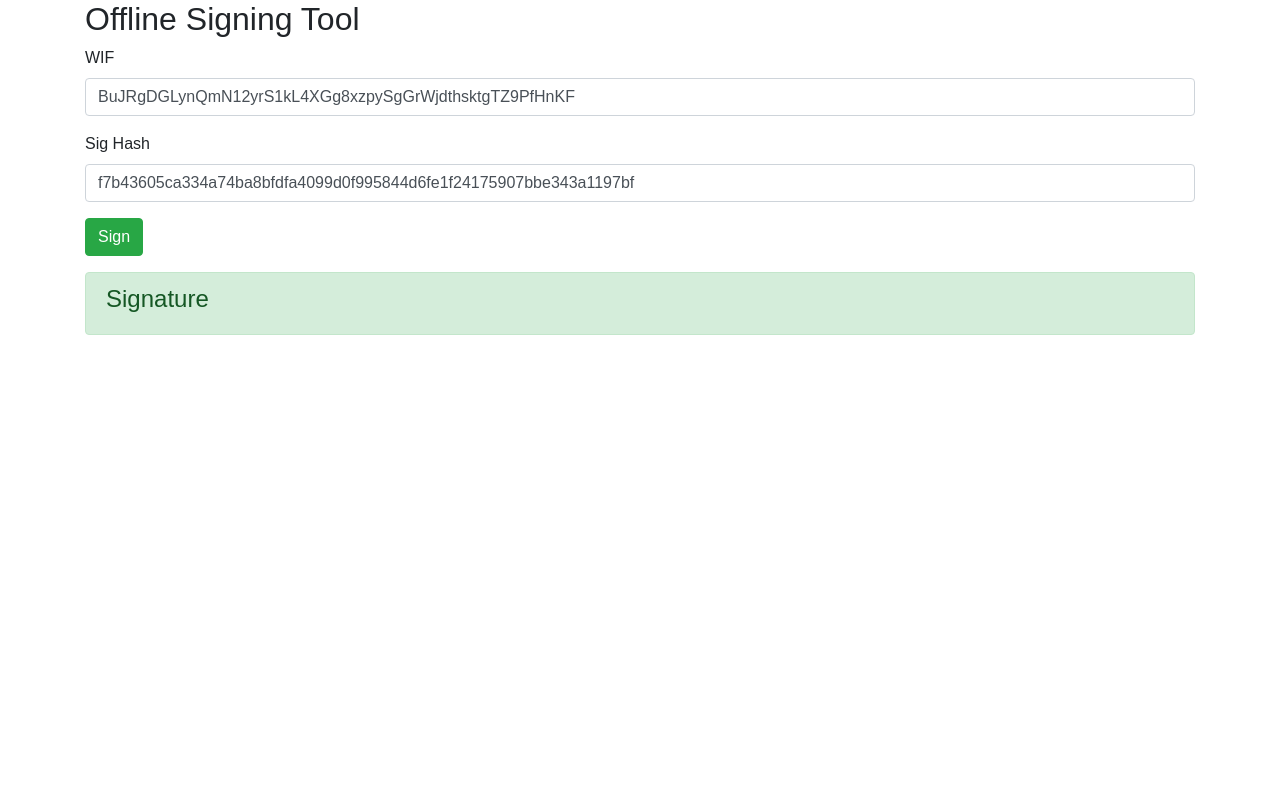
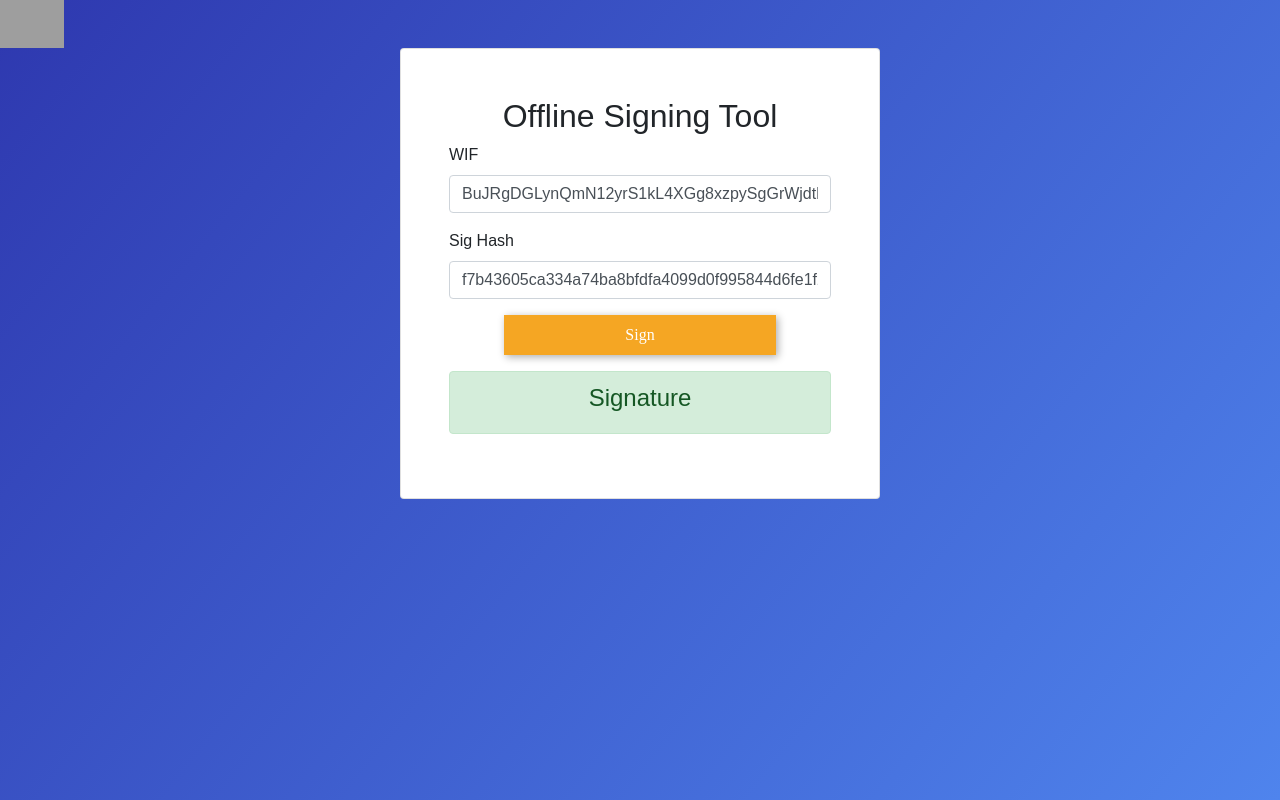
Before and after one commit to titan-digital-exchange/offline-signing-tool, a React (Create React App) app: page / in a window 1280 px wide. Built offline with nearby package versions, Linux system fonts and the light colour scheme; grey boxes are pictures that could not be loaded.

Commit message:
minor styling changes.

```diff
--- a/src/App.js
+++ b/src/App.js
@@ -42,15 +42,17 @@ export default class Home extends Component {
   render() {
     const { wif, sigHash, signature } = this.state;
     return (
+      <div className="container-fluid">
+        <div className="row">
+          <div className="col-xs mr-auto">
+              <img className="img-fluid" style={{width: '4rem'}} src="/public/icons/Titan_Logo_BrandMark_DropShadow.png" alt=""/>
+          </div>
+        </div>
         <div className="container">
             <div className="row">
-          <div className="col">
-            <h2>Offline Signing Tool</h2>
-          </div>
-        </div>
-        <div className="row">
-          <div className="col">
+                <div className="card col-xs mx-auto" style={{padding: '3rem',minWidth: '30rem'}}>
                     <form>
+                        <h2 className="text-center">Offline Signing Tool</h2>
                         <div className="form-group">
                             <label>WIF</label>
                             <input className="form-control" value={wif} onChange={this.handleOnChange} type="string" id="wif" />
@@ -59,20 +61,29 @@ export default class Home extends Component {
                             <label>Sig Hash</label>
                             <input className="form-control" value={sigHash} onChange={this.handleOnChange} type="string" id="sigHash" />
                         </div>
-              <button type="button" className="btn btn-success" onClick={this.createSig}>
+                        <div className="col-xs mx-auto text-center">
+                            <div className="orangeButton" onClick={this.createSig}>
+                                <div style={{margin:'auto'}}>
                                     Sign
-              </button>
+                                </div>
+                            </div>
+                        </div>
                     </form>
                     <div className="alert alert-success" style={{ marginTop: '1rem' }}>
-              <h4 className="alert-heading">Signature</h4>
+                        <h4 className="alert-heading text-center">Signature</h4>
                         {signature && <div>
                             <pre className="mb-0">{signature}</pre>
-                <button
+                            <div
                                 style={{ marginTop: '1rem' }}
-                  className="btn btn-info"
+                                className="orangeButton"
                                 onClick={() => this.copyToClipboard(signature)}
-                >Copy</button>
+                            >
+                                <div style={{margin:'auto'}}>
+                                    Copy
+                                </div>
+                            </div>
                         </div>}
+                    </div>
                 </div>
             </div>
         </div>
--- a/src/index.css
+++ b/src/index.css
@@ -2,4 +2,26 @@ body {
   margin: 0;
   padding: 0;
   font-family: sans-serif;
+  min-height: 100vh;
+  height: auto;
+  width: 100vw;
+  background: linear-gradient(308.85deg, #4F84ED 0%, #2E38AF 100%);
 }
+
+.orangeButton {
+  color:white !important;
+  height: 2.5rem;
+  width: 17rem;
+  background-color: #F5A623;
+  font-family: "objektiv-mk1";
+  text-decoration: none;
+  text-align: center;
+  box-shadow: 2px 2px 8px 0 rgba(0,0,0,0.33);
+  display: inline-flex;
+}
+
+.orangeButton:active {
+  color: #5e5e5e;
+  background-color: #aa721b;
+  text-decoration: none;
+}
```
Also changed, not shown: public/icons/Titan_Logo_BrandMark_DropShadow.png (added). Lines whose indentation alone changed are shown as unchanged.
